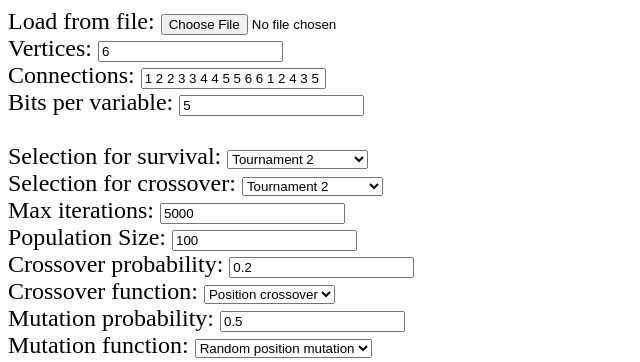
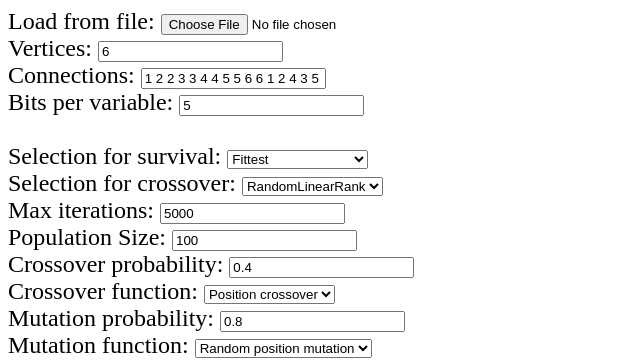
Before and after one commit to ignis05/uj-ci, a plain HTML site: page genetic-graph/index.html in a window 1280 px wide. Shown: the top 362 px of the page, 0-640 px from the left. Drawn offline with nearby package versions, Linux system fonts and the light colour scheme.

Commit message:
tweak default values

```diff
--- a/genetic-graph/index.html
+++ b/genetic-graph/index.html
@@ -30,9 +30,9 @@
 		<div>
 			<label>Selection for survival:</label>
 			<select id="select1">
-				<option value="tournament2" selected>Tournament 2</option>
+				<option value="tournament2">Tournament 2</option>
 				<option value="tournament3">Tournament 3</option>
-				<option value="fittest">Fittest</option>
+				<option value="fittest" selected>Fittest</option>
 				<option value="random">Random</option>
 				<option value="randomlin">RandomLinearRank</option>
 				<option value="sequential">Sequential</option>
@@ -40,10 +40,10 @@
 			<br />
 			<label>Selection for crossover:</label>
 			<select id="select2">
-				<option value="tournament2" selected>Tournament 2</option>
+				<option value="tournament2">Tournament 2</option>
 				<option value="tournament3">Tournament 3</option>
 				<option value="random">Random</option>
-				<option value="randomlin">RandomLinearRank</option>
+				<option value="randomlin" selected>RandomLinearRank</option>
 				<option value="sequential">Sequential</option>
 				<option value="fittestrandom">FittestWithRandom</option>
 			</select>
@@ -55,7 +55,7 @@
 			<input id="size" type="number" value="100" />
 			<br />
 			<label>Crossover probability:</label>
-			<input id="crossover" type="number" value="0.2" />
+			<input id="crossover" type="number" value="0.4" />
 			<br />
 			<label>Crossover function:</label>
 			<select id="crossoverFunc">
@@ -64,7 +64,7 @@
 			</select>
 			<br />
 			<label>Mutation probability:</label>
-			<input id="mutation" type="number" value="0.5" />
+			<input id="mutation" type="number" value="0.8" />
 			<br />
 			<label>Mutation function:</label>
 			<select id="mutationFunc">
```
